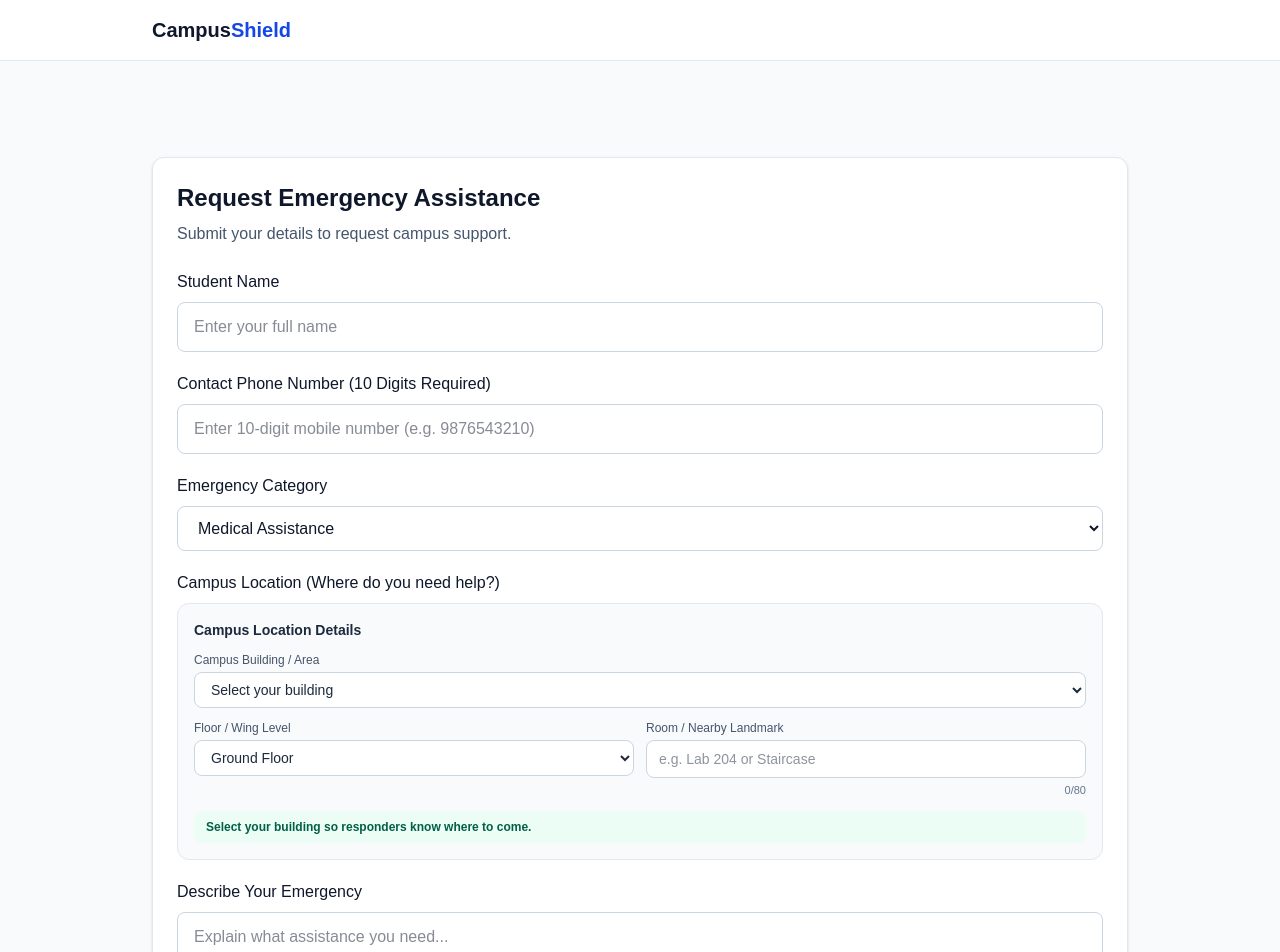
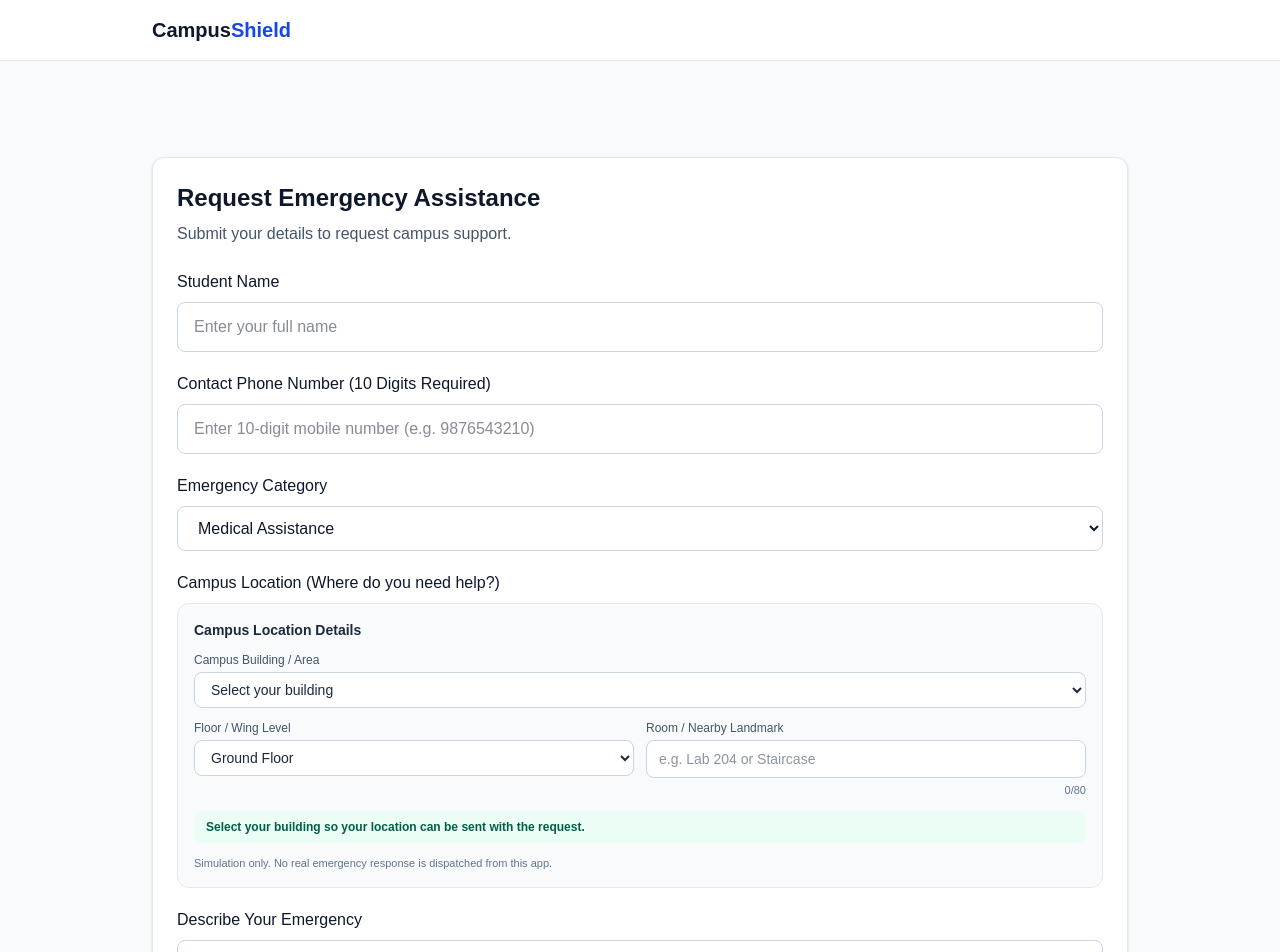
Before and after one commit to shivansh01-24/safecampus, a Next.js app: page / in a window 1280 px wide. Shown: the top 952 px of the page. Built offline with nearby package versions, Linux system fonts and the light colour scheme.

Commit message:
location preview uses cleaned landmark, neutral wording and simulation note

```diff
--- a/src/components/LocationPicker.tsx
+++ b/src/components/LocationPicker.tsx
@@ -4,6 +4,7 @@ import {
   FLOOR_OPTIONS,
   LANDMARK_MAX_LENGTH,
   ZONE_GROUPS,
+  cleanLocation,
   formatLocation,
   type LocationData,
 } from "@/lib/campusLocations";
@@ -105,8 +106,11 @@ export default function LocationPicker({ value, onChange }: LocationPickerProps)
         className="rounded-lg bg-emerald-50 px-3 py-2 text-xs font-semibold text-emerald-800"
       >
         {value.zone
-          ? `📍 Responders will be told: ${formatLocation(value)}`
-          : "Select your building so responders know where to come."}
+          ? `📍 Location sent with your request: ${formatLocation(cleanLocation(value))}`
+          : "Select your building so your location can be sent with the request."}
+      </p>
+      <p className="text-[11px] text-slate-500">
+        Simulation only. No real emergency response is dispatched from this app.
       </p>
     </div>
   );
```
